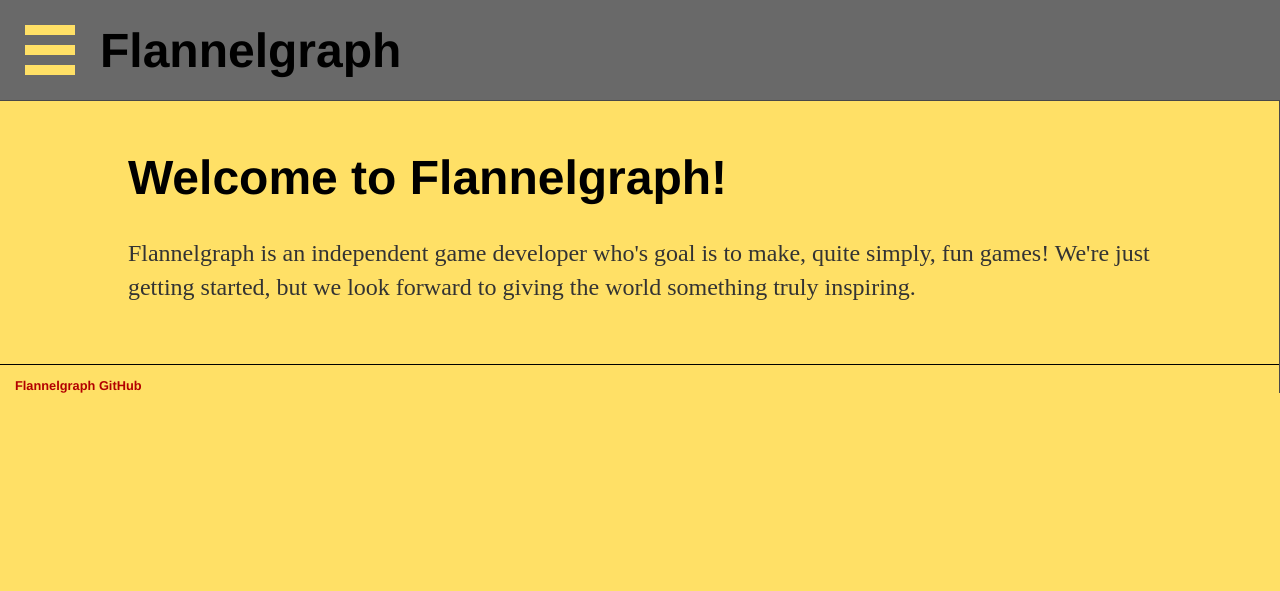
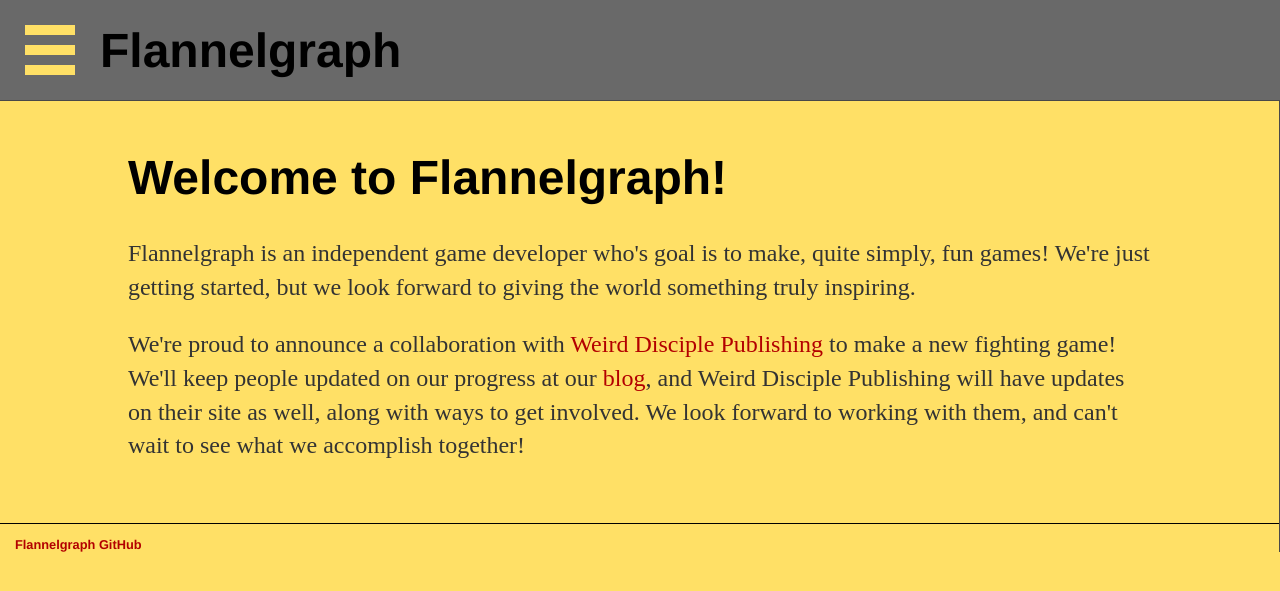
Before and after one commit to Flannelgraph/Flannelgraph.github.io, a Jekyll site: the page built from index.html, in a window 1280 px wide. Shown: the top 591 px of the page. Built offline with Jekyll 4.4.1, drawn with Linux system fonts in a browser that asks for light colours.

Commit message:
Milestone
Fixed weird hamburger menu visual flicker, added some more navigation options in the blog, and updated general website content to a professional state.

```diff
--- a/_layouts/post.html
+++ b/_layouts/post.html
@@ -1,9 +1,11 @@
 ---
 layout: default
 ---
+<p><a href="/blog"><< More DevBlog Posts</a></p>
 <h1>{{ page.title }}</h1>
 <p class="meta">{{ page.date | date_to_string }}</p>
 
 <div class="post">
   {{ content }}
 </div>
+<p><a href="/blog"><< More DevBlog Posts</a></p>
--- a/about/index.html
+++ b/about/index.html
@@ -1,9 +1,10 @@
 ---
 layout: default
-title: About Flannelgraph
+title: Flannelgraph - About
 ---
 <div class="blurb">
-	<h1>Hello there!</h1> <! ;) >
+	<h1>About Us</h1> <! ;) >
+      <p>Hello there!</p>
 	<p>Flannelgraph was originally conceived of by Benjamin Schmidt while he was attending Virginia Tech. Interested in game design and armed in a growing knowledge in computer science, he joined a game developement club. There he started learning the basics and competing in some smaller game jams. He enjoyed making games enough that he decided to continue pursuing the art of making games.</p>
 	<p>While trying to figure out how to move forward in his ambitions, Benjamin Schmidt started sharing game ideas with his friend Virgil Thornton II. They realized there was a sore lack of decent games with Christian ideals. They agreed to work together to bring new, exciting, and engaging games that everyone would enjoy playing.</p>
 	<p>Once graduated, Flannelgraph was created by Benjamin Schmidt as a platform to help him and his friend Virgil Thornton II at <a href="https://weirddisciple.com/">Weird Disciple Publishing</a> to start designing and developing games.</p>
--- a/blog/index.html
+++ b/blog/index.html
@@ -1,8 +1,8 @@
 ---
 layout: default
-title: Flannelgraph DevBlog
+title: Flannelgraph - DevBlog
 ---
-	<h1>{{ page.title }}</h1>
+	<h1>DevBlog</h1>
 	<ul class="posts">
 
 	  {% for post in site.posts %}
--- a/css/main.css
+++ b/css/main.css
@@ -99,6 +99,7 @@
     margin-bottom: 0px;
 }
 #hamburger-menu {
+    cursor: pointer;
     position: fixed;
     width: 50px;
     height: 50px;
@@ -107,6 +108,7 @@
     margin-top: 5px;
     margin-left: 25px;
     margin-bottom: 25px;
+    transition: 0.1s;
     background: linear-gradient(
       to bottom,
       #ffe066, #ffe066 20%,
@@ -117,7 +119,6 @@
     );
 }
 #hamburger-menu:hover {
-    cursor: pointer;
     background: linear-gradient(
       to bottom,
       #b30000, #b30000 20%,
@@ -127,7 +128,7 @@
       #b30000 80%, #b30000 100%
     );
 }
-#hamburger-menu nav:hover, #hamburger-menu div:hover {
+#hamburger-menu nav, #hamburger-menu div {
     cursor: default;
 }
 
--- a/games/index.html
+++ b/games/index.html
@@ -1,11 +1,13 @@
 ---
 layout: default
-title: Flannelgraph Games
+title: Flannelgraph - Games
 ---
 <div class="blurb">
 	<h1>Games</h1>
+      <h2>Fighting Game - In Development</h2>
+      <p>We're currently working with Weird Disciple Publishing to make a new fighting game. We are already working towards an MVP and have a group of people helping us with music and voice acting. Look forward to seeing more information as we continue to work on this project!</p>
       <h2>Game Jam Games</h2>
-	<p>These games were made by Flannelgraph team members during game jams.</p>
+	<p>These games were made during game jams, either exclusively by Flannelgraph team members or collaborating with others.</p>
 	<p><iframe src="https://itch.io/embed/819704" height="167" width="552" frameborder="0"><a href="https://gaming-project-at-vt.itch.io/indianabones">Indiana Bones: Rainbone&#039;s Dimansion by Gaming Project at VT</a></iframe></p>
 	<p><iframe src="https://itch.io/embed/958610" height="167" width="552" frameborder="0"><a href="https://gaming-project-at-vt.itch.io/could-there-bee-more">Could There Bee More by Gaming Project at VT</a></iframe></p>
 </div><!-- /.blurb -->
--- a/index.html
+++ b/index.html
@@ -5,4 +5,5 @@
 <div class="blurb">
 	<h1>Welcome to Flannelgraph!</h1>
 	<p>Flannelgraph is an independent game developer who's goal is to make, quite simply, fun games! We're just getting started, but we look forward to giving the world something truly inspiring.</p>
+      <p>We're proud to announce a collaboration with <a href="https://weirddisciple.com/">Weird Disciple Publishing</a> to make a new fighting game! We'll keep people updated on our progress at our <a href="\blog">blog</a>, and Weird Disciple Publishing will have updates on their site as well, along with ways to get involved. We look forward to working with them, and can't wait to see what we accomplish together!</p>
 </div><!-- /.blurb -->
```
Also changed, not shown: _posts/2019-10-25-site-launched.md (deleted, +0 -8 lines), _posts/2022-01-26-site-updated.md (deleted, +0 -16 lines), _posts/2022-02-09-capstone-project.md (deleted, +0 -28 lines), _posts/2022-04-28-site-launched.md (added, +19 -0 lines), blog/atom.xml (deleted, +0 -27 lines).
